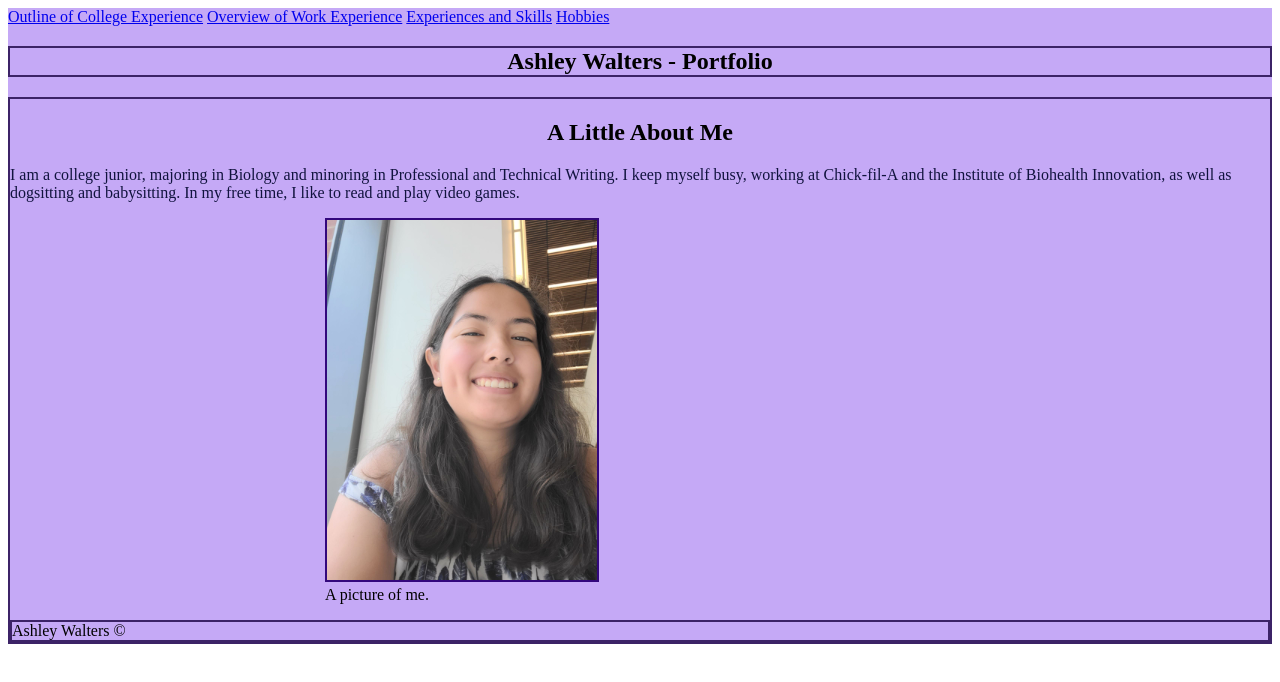
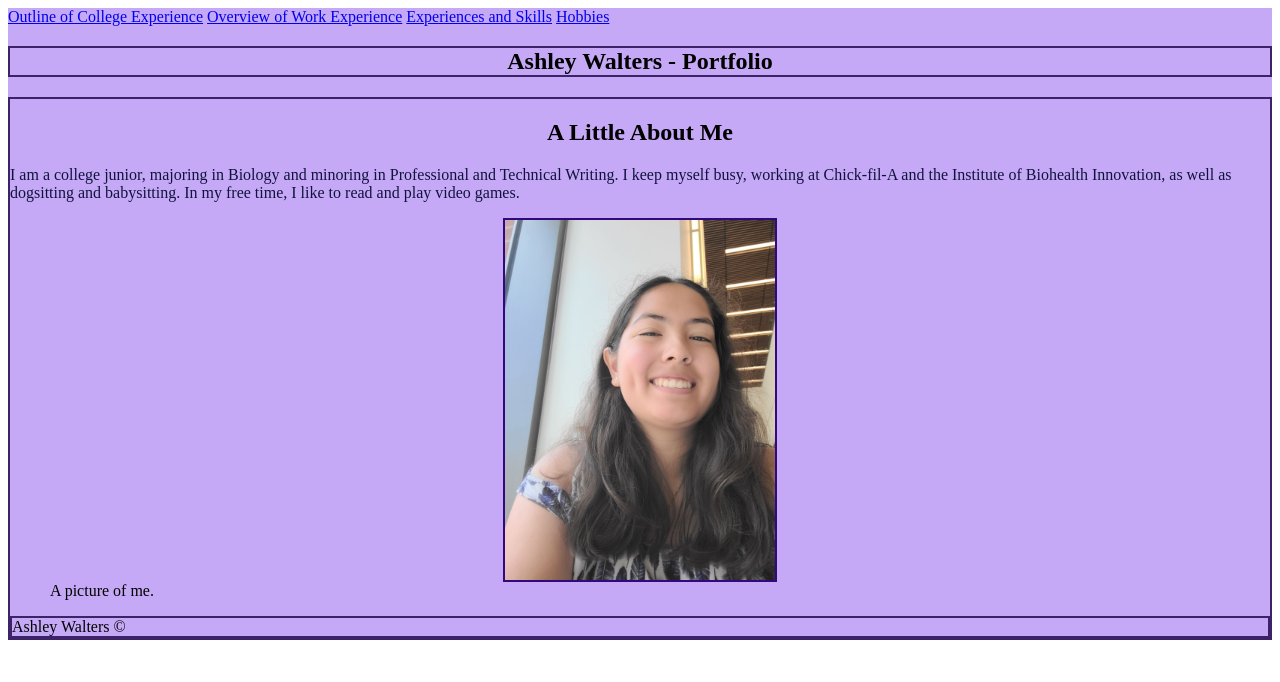
Before and after one commit to awalters63/practicesitetwo, a plain HTML site: page index.html in a window 1280 px wide. Drawn offline with Linux system fonts and the light colour scheme.

Commit message:
Update ps2.css

```diff
--- a/ps2.css
+++ b/ps2.css
@@ -26,9 +26,12 @@ p {
 img {
 	max-width: 100%
 	height: auto;
+	display: block;
+	margin-left: auto;
+	margin-right: auto;
 }
 
-figure {
+figurecaption {
 	display: block;
 	margin-left: auto;
 	margin-right: auto;
```
